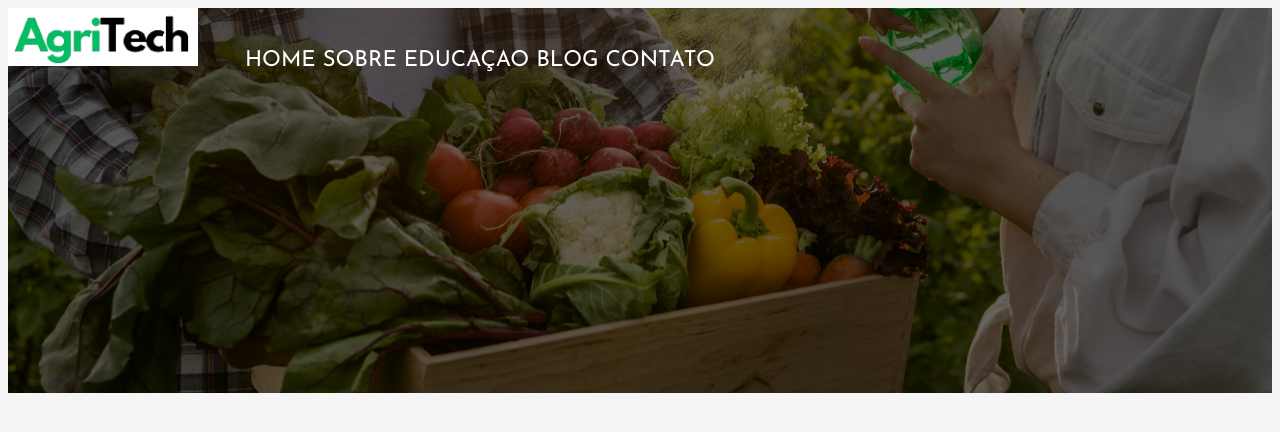
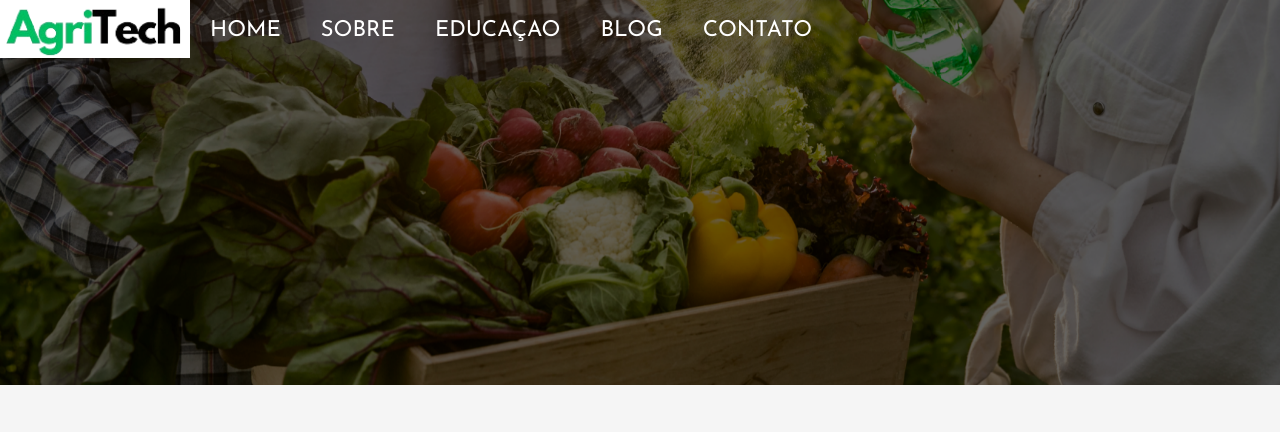
Before and after one commit to jaksoju2/agritech3sistemas, a plain HTML site: page index.html in a window 1280 px wide. Shown: the top 432 px of the page. Drawn offline with Linux system fonts and the light colour scheme.

Commit message:
Add files via upload

```diff
--- a/reset.css
+++ b/reset.css
@@ -0,0 +1,53 @@
+/* http://meyerweb.com/eric/tools/css/reset/ */
+/* v1.0 | 20080212 */
+
+html, body, div, span, applet, object, iframe,
+h1, h2, h3, h4, h5, h6, p, blockquote, pre,
+a, abbr, acronym, address, big, cite, code,
+del, dfn, em, font, img, ins, kbd, q, s, samp,
+small, strike, strong, sub, sup, tt, var,
+b, u, i, center,
+dl, dt, dd, ol, ul, li,
+fieldset, form, label, legend,
+table, caption, tbody, tfoot, thead, tr, th, td {
+	margin: 0;
+	padding: 0;
+	border: 0;
+	outline: 0;
+	font-size: 100%;
+	vertical-align: baseline;
+	background: transparent;
+}
+body {
+	line-height: 1;
+}
+ol, ul {
+	list-style: none;
+}
+blockquote, q {
+	quotes: none;
+}
+blockquote:before, blockquote:after,
+q:before, q:after {
+	content: '';
+	content: none;
+}
+
+/* remember to define focus styles! */
+:focus {
+	outline: 0;
+}
+
+/* remember to highlight inserts somehow! */
+ins {
+	text-decoration: none;
+}
+del {
+	text-decoration: line-through;
+}
+
+/* tables still need 'cellspacing="0"' in the markup */
+table {
+	border-collapse: collapse;
+	border-spacing: 0;
+}
--- a/style.css
+++ b/style.css
@@ -6,14 +6,15 @@ background:#f5f5f5;
 font-size: 22px;
 }
 header ul li{
-    display: inline;
+    float: left;
+    padding: 20px;
 }
 section{
     width: 1300px;
     margin: 0 auto;
 }
 header .logotipo,header .menu{
-    display: inline-block;
+    float: left;
 }header{
     background-image: url(img/slider.png);
     width: 100%;
```
